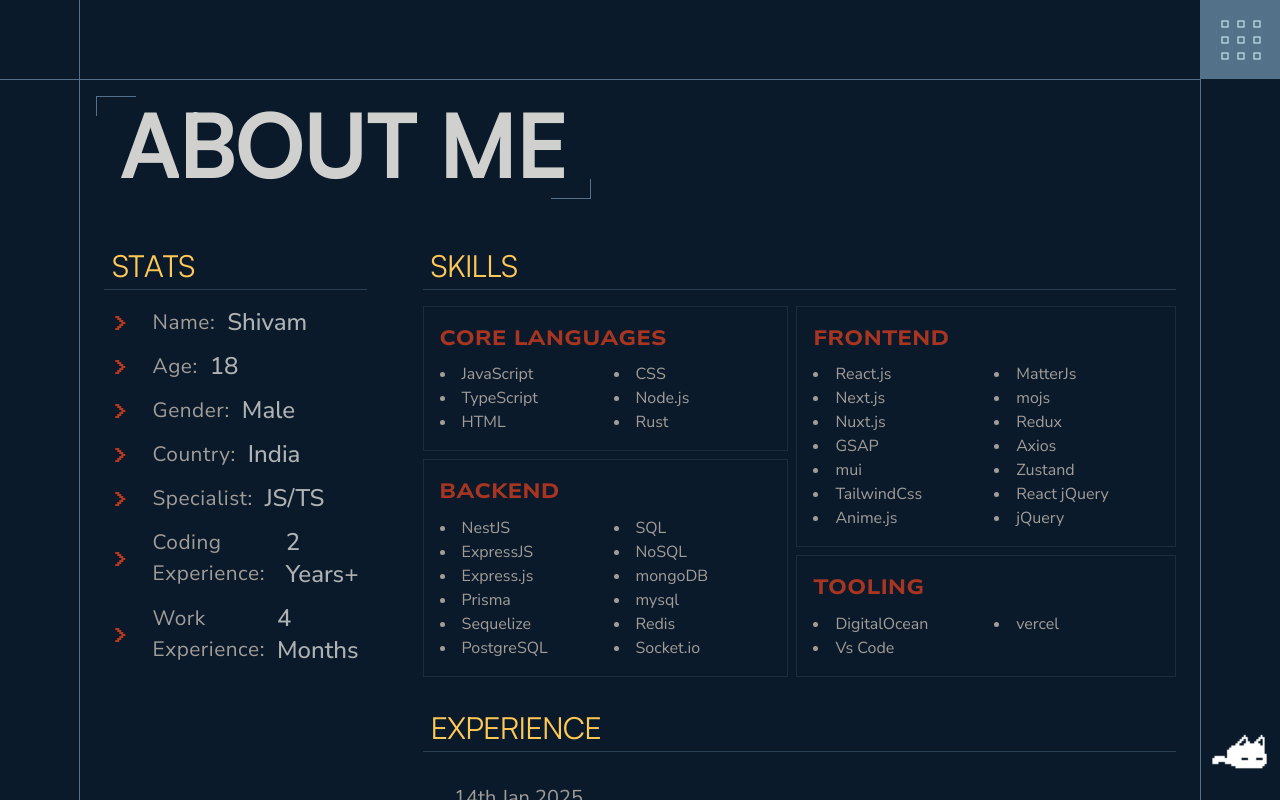
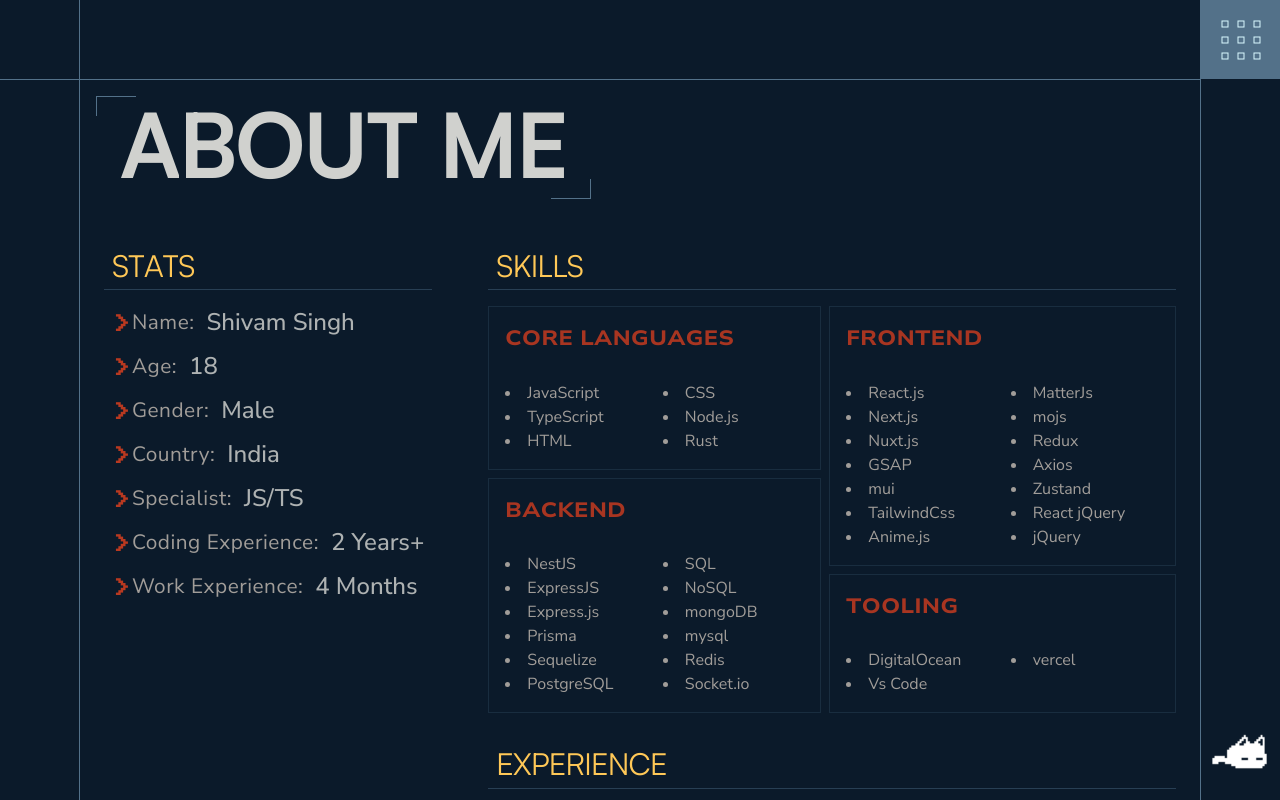
Before and after one commit to shivam4940x/portfolio, a React (Vite) app: page /about in a window 1280 px wide. Built offline with nearby package versions, Linux system fonts and the light colour scheme.

Commit message:
project responsive done

```diff
--- a/src/components/about/Experience.tsx
+++ b/src/components/about/Experience.tsx
@@ -1,5 +1,6 @@
 import { exp } from "@/json/About.json";
 import { Fragment } from "react/jsx-runtime";
+import TextIn from "../anim/TextIn";
 
 const Experience = () => {
   return exp.map(({ companyName, startDate, endDate, desc }) => (
@@ -37,7 +38,7 @@
           </div>
           <div className="lg:pl-40 pt-32 lg:pt-0">
             <div className="lg:py-12 lg:px-8 py-4 text-justify lg:text-lg text-mute-white/90 weight-[80] leading-relaxed tracking-tight">
-              {desc}
+              <TextIn duration={50}>{desc}</TextIn>
             </div>
           </div>
         </div>
--- a/src/components/about/Heading.tsx
+++ b/src/components/about/Heading.tsx
@@ -9,7 +9,7 @@
     <div className="border-b border-border-light lg:mb-4 mb-2 px-2 py-1">
       <h5 className="uppercase">
         <div className="text-complimentary">
-          <TextIn>{children as string}</TextIn>
+          <TextIn delay={400}>{children as string}</TextIn>
         </div>
       </h5>
     </div>
--- a/src/components/about/SkillDisplay.tsx
+++ b/src/components/about/SkillDisplay.tsx
@@ -1,17 +1,20 @@
 import { developerSkills } from "@/json/About.json";
+import TextIn from "../anim/TextIn";
 
 type SkillKey = keyof typeof developerSkills;
 
-const Skill = ({ keys }: { keys: SkillKey[] }) => {
+const Skill = ({ keys, d = 400 }: { keys: SkillKey[]; d?: number }) => {
   return (
     <>
-      {keys.map((key) => (
+      {keys.map((key, i) => (
         <div
           key={key}
           className="break-inside-avoid p-4 border border-border-light/50 grow"
         >
           <h6 className="mb-2 uppercase width-[115] tracking-wide lg:font-extrabold font-bold">
-            <span className="text-secondary/90">{key}</span>
+            <div className="text-secondary/90">
+              <TextIn delay={d * i}>{key}</TextIn>
+            </div>
           </h6>
           <ul className="list-disc list-inside text-sm lg:text-base lg:columns-2 columns-1">
             {developerSkills[key].map((item) => (
@@ -34,7 +37,7 @@
         <Skill keys={leftSkills} />
       </div>
       <div className="flex flex-col grow gap-2">
-        <Skill keys={rightSkills} />
+        <Skill keys={rightSkills} d={800} />
       </div>
     </div>
   );
--- /dev/null
+++ b/src/components/about/Stats.tsx
@@ -0,0 +1,40 @@
+import { useAnimeScope } from "@/hooks/useAnimeScope";
+import { info } from "@/json/About.json";
+import { animate, stagger } from "animejs";
+import { useEffect } from "react";
+const Stats = () => {
+  const { root, scope } = useAnimeScope();
+  useEffect(() => {
+    if (!scope.current) return;
+    scope.current.add(() => {
+      animate(".anime", {
+        y: "100%",
+        duration: 500,
+        delay: stagger(150),
+        ease:"inOutCubic"
+      });
+    });
+  }, [scope]);
+  return (
+    <div ref={root} className="space-y-3 px-2 w-max">
+      {info.map(({ label, value }) => (
+        <div key={label} className="capitalize lg:gap-6 gap-2 overflow-hidden">
+          <div className="flex items-center anime -translate-y-full">
+            <div>
+              <span className="font-pixel text-secondary lg:text-2xl text-lg">
+                &gt;
+              </span>
+            </div>
+            <div className="flex items-center gap-2 lg:gap-3">
+              <h6 className="">{label}:</h6>{" "}
+              <p className="text-mute-white/75 font-medium lg:text-2xl text-lg">
+                {value}
+              </p>
+            </div>
+          </div>
+        </div>
+      ))}
+    </div>
+  );
+};
+export default Stats;
--- a/src/json/About.json
+++ b/src/json/About.json
@@ -1,6 +1,6 @@
 {
   "info": [
-    { "label": "name", "value": "shivam" },
+    { "label": "name", "value": "shivam singh" },
     { "label": "age", "value": "18" },
     { "label": "gender", "value": "male" },
     { "label": "country", "value": "India" },
--- a/src/pages/About.tsx
+++ b/src/pages/About.tsx
@@ -1,10 +1,10 @@
 import Experience from "@/components/about/Experience";
 import Heading from "@/components/about/Heading";
 import SkillDisplay from "@/components/about/SkillDisplay";
+import Stats from "@/components/about/Stats";
 import TextIn from "@/components/anim/TextIn";
 import Frame from "@/components/ui/Frame";
 import Logo from "@/components/ui/Logo";
-import { info } from "@/json/About.json";
 
 const About = () => {
   return (
@@ -31,31 +31,11 @@
           <div className="flex lg:mt-12 gap-10 flex-col lg:flex-row">
             <div id="stats" className="lg:px-4 lg:sticky top-4 h-max">
               <Heading>Stats</Heading>
-
-              <div className="space-y-3 px-2">
-                {info.map(({ label, value }) => (
-                  <div
-                    key={label}
-                    className="flex items-center capitalize lg:gap-6 gap-2"
-                  >
-                    <div>
-                      <span className="font-pixel text-secondary lg:text-xl lg:text-2xl text-lg">
-                        &gt;
-                      </span>
-                    </div>
-                    <div className="flex items-center gap-2 lg:gap-3">
-                      <h6 className="">{label}:</h6>{" "}
-                      <p className="text-mute-white/75 font-medium lg:text-2xl text-lg">
-                        {value}
-                      </p>
-                    </div>
-                  </div>
-                ))}
-              </div>
+              <Stats />
             </div>
             <div className="grow pr-4 lg:space-y-8 space-y-6">
               <div id="skils">
-                <Heading>Skills</Heading>
+                <Heading >Skills</Heading>
                 <div>
                   <SkillDisplay />
                 </div>
```
